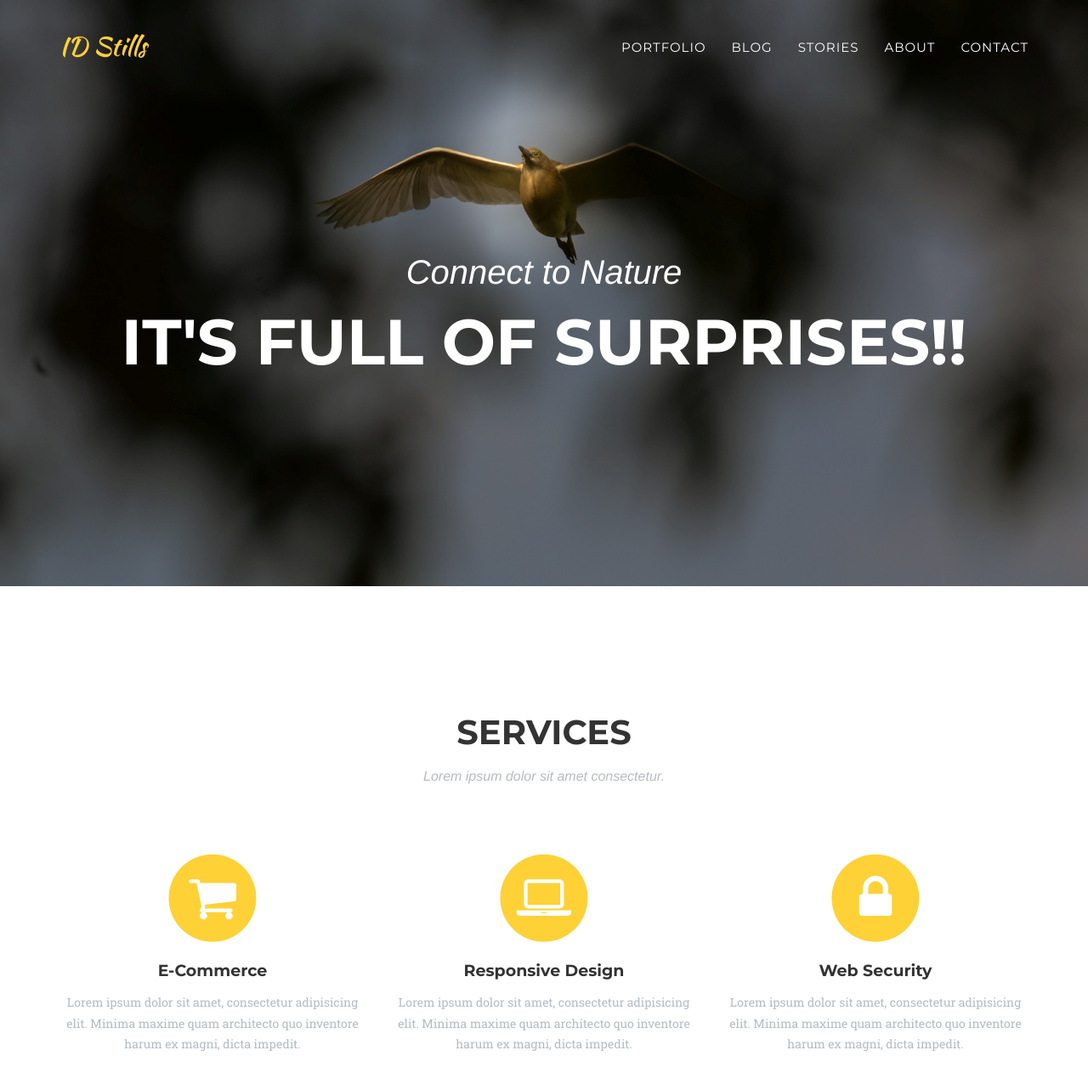
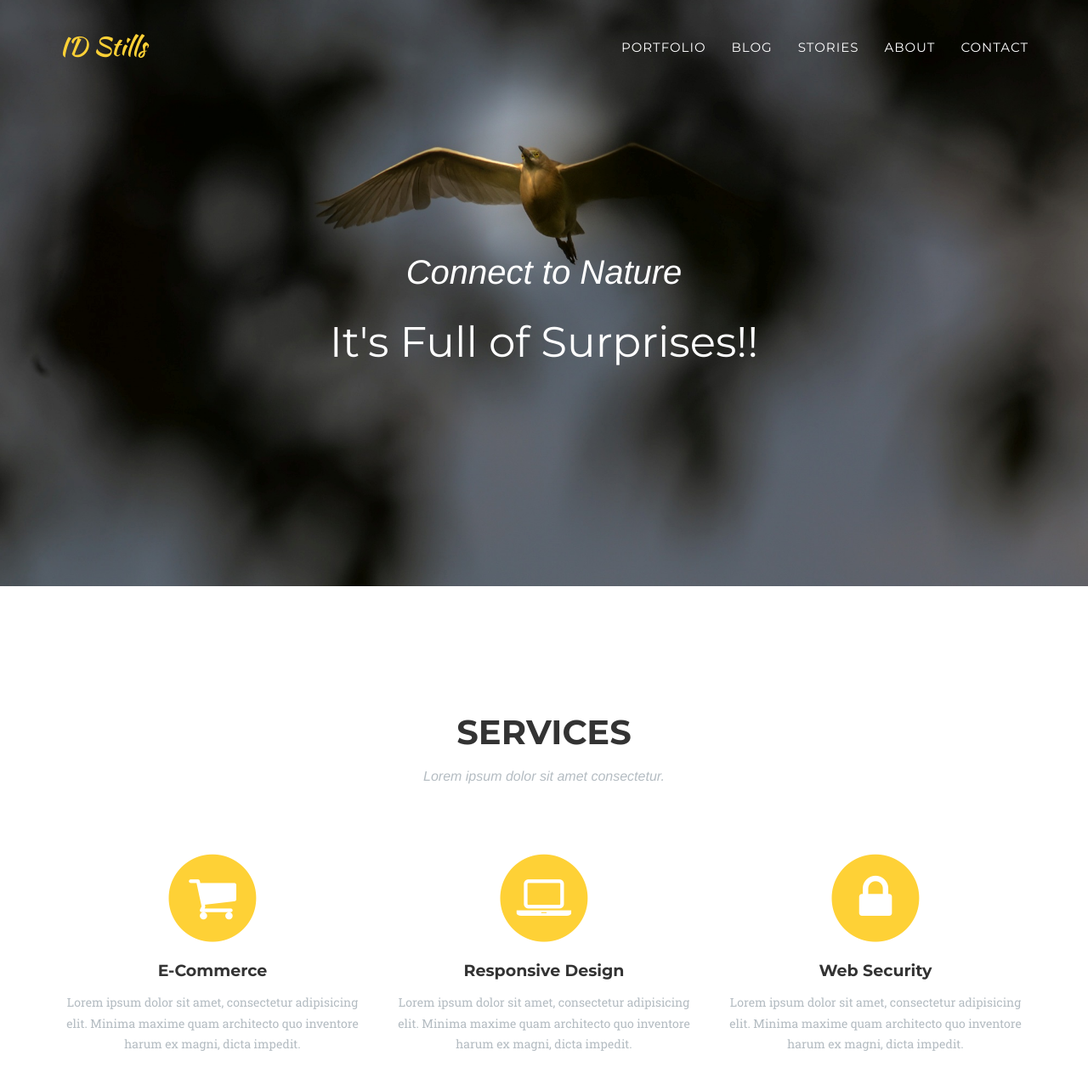
Before and after one commit to idbytes/idbytes.github.io, a Jekyll site: the page built from index.html, in a window 1280 px wide and 1400 px high. Shown: the top 1276 px of the window at 85% size. Built offline with Jekyll 4.4.1, drawn with Linux system fonts in a browser that asks for light colours; some web fonts are replaced.

Commit message:
home page header changed

```diff
--- a/_includes/css/agency.css
+++ b/_includes/css/agency.css
@@ -315,10 +315,9 @@ header .intro-text .intro-heading {
 
     header .intro-text .intro-heading {
         margin-bottom: 50px;
-        text-transform: uppercase;
         font-family: {{ site.data.template.font.primary }};
-        font-size: 75px;
-        font-weight: 700;
+        font-size: 50px;
+        font-weight: 400;
         line-height: 75px;
     }
 }
```
